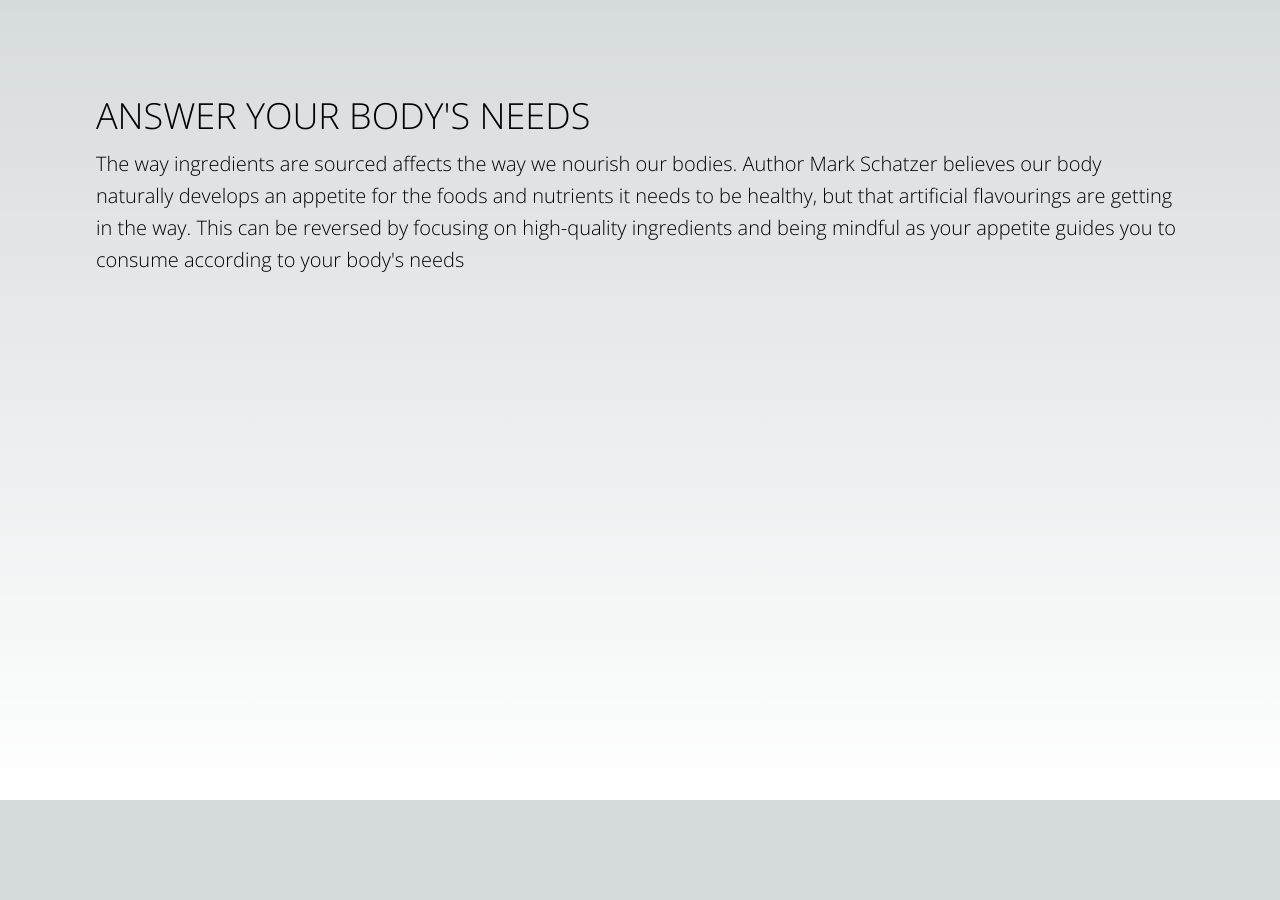
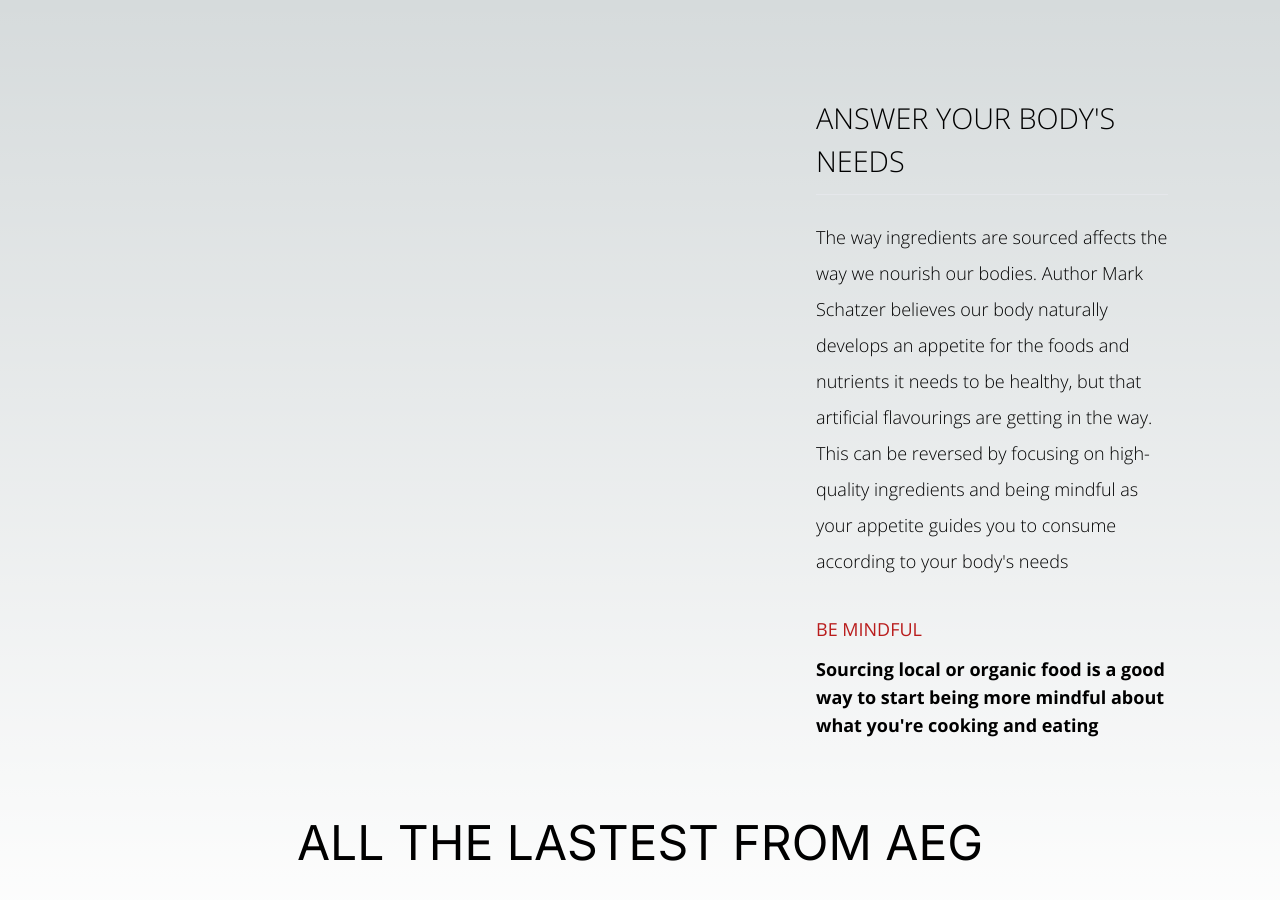
Before and after one commit to ramos-jeremykent/nextjs-skills-test-app, a Next.js app: page / in a window 1280 px wide. Shown: the top 900 px of the page. Before the commit the page ends 800 px from the top, so only its background shows below. Built offline with nearby package versions, Linux system fonts and the light colour scheme.

Commit message:
chore: added main article content

```diff
--- a/src/app/page.tsx
+++ b/src/app/page.tsx
@@ -1,19 +1,44 @@
+"use client";
+
 import Image from "next/image";
 
 export default function Home() {
   return (
-    <main className="min-h-screen p-24">
-      <h1 className="text-4xl uppercase font-openSansLight mb-3">
-        ANSWER YOUR BODY'S NEEDS
-      </h1>
-      <p className="leading-8 text-xl font-openSansLight">
-        The way ingredients are sourced affects the way we nourish our bodies.
-        Author Mark Schatzer believes our body naturally develops an appetite
-        for the foods and nutrients it needs to be healthy, but that artificial
-        flavourings are getting in the way. This can be reversed by focusing on
-        high-quality ingredients and being mindful as your appetite guides you
-        to consume according to your body's needs
-      </p>
+    <main className="min-h-screen py-24 px-28">
+      <div className="grid md:grid-cols-3">
+        <div className="col-span-2"></div>
+        <div>
+          <div className="space-y-2 mb-9">
+            <h1 className="md:pr-5 text-[1.8rem] uppercase font-openSansLight pb-1">
+              ANSWER YOUR BODY'S NEEDS
+            </h1>
+            <hr />
+            <p className="leading-9 pt-4 text-lg font-openSansLight">
+              The way ingredients are sourced affects the way we nourish our
+              bodies. Author Mark Schatzer believes our body naturally develops
+              an appetite for the foods and nutrients it needs to be healthy,
+              but that artificial flavourings are getting in the way. This can
+              be reversed by focusing on high-quality ingredients and being
+              mindful as your appetite guides you to consume according to your
+              body's needs
+            </p>
+          </div>
+          <div className="space-y-3">
+            <p className="text-lg text-red-700 font-openSansRegular">
+              BE MINDFUL
+            </p>
+            <p className="text-lg font-openSansBold">
+              Sourcing local or organic food is a good way to start being more
+              mindful about what you're cooking and eating
+            </p>
+          </div>
+        </div>
+      </div>
+      <div className="pt-20">
+        <p className="uppercase text-5xl text-center">
+          All the lastest from AEG
+        </p>
+      </div>
     </main>
   );
 }
```
